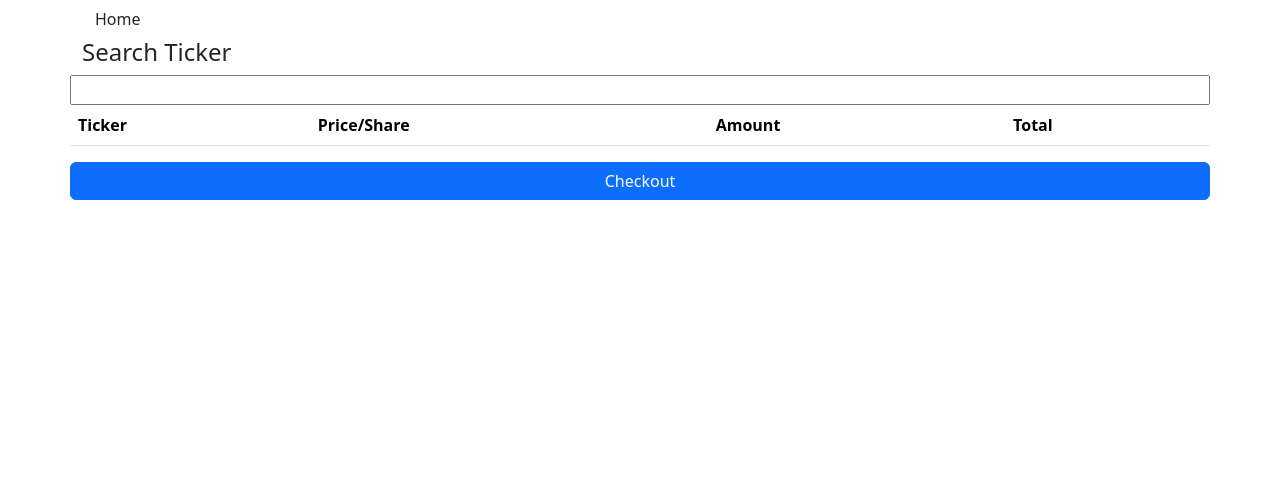
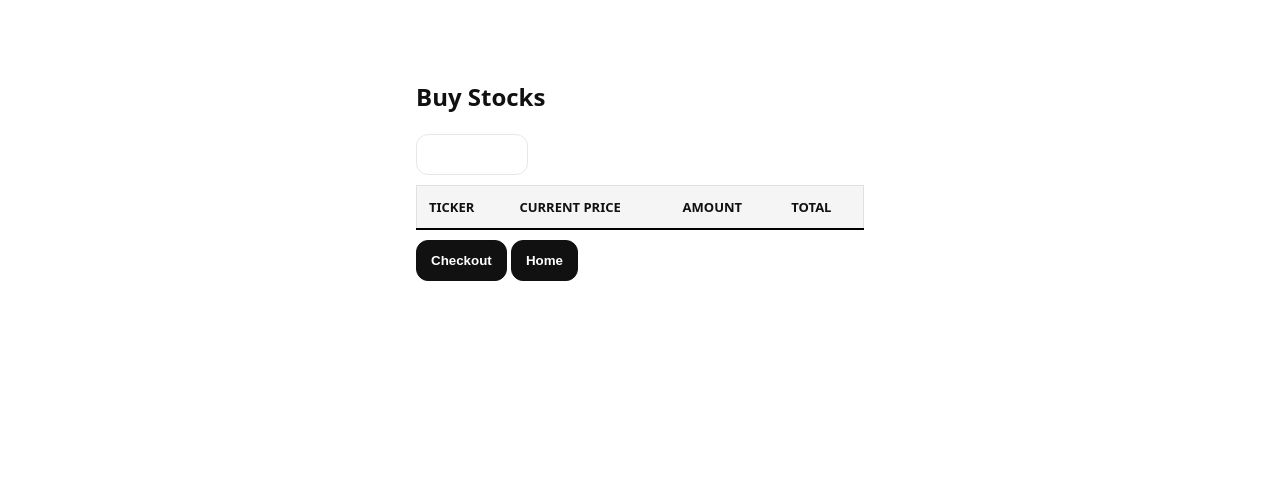
Before and after one commit to zausdemore-dillon/tradeGround, a Django app: page /buy/ in a window 1280 px wide. Shown: the top 480 px of the page. Before the commit the page ends 200 px from the top, so only its background shows below. Run offline with Django 5.2, Linux system fonts and the light colour scheme; lists and menus that the app fills with data are empty.

Commit message:
buy page updates

```diff
--- a/buy/urls.py
+++ b/buy/urls.py
@@ -6,6 +6,8 @@ app_name = 'buy'
 
 urlpatterns = [
     path('', views.index, name='buy'),
-    path('get_ticker', views.get_ticker, name='get_ticker'),
+    path('validate', views.validate_symbol, name='validate'),
     path('checkout', views.checkout, name='checkout'),
+    path('get_prices', views.get_prices, name='get_prices'),
+    path('autocomplete', views.ajax_autocomplete, name='autocomplete'),
 ]
--- a/buy/views.py
+++ b/buy/views.py
@@ -4,7 +4,7 @@ from django.http import HttpResponse, HttpResponseForbidden, HttpResponseRedirec
 from django.template import loader
 from django.shortcuts import render, redirect
 from tradeGround.alpaca_request import fetch_latest_price
-import json
+import json, re
 from trades.models import Trades
 from accounts.models import Profiles
 from django.contrib.auth import get_user_model
@@ -14,20 +14,54 @@ from trades.services import Services
 def index(request):
     return render(request, "../templates/buy.html")
 
-def get_ticker(request):
+def validate_symbol(request):
+    #return true or false, needs ?ticker=AMZN
     symbol = request.GET['ticker']
-    #lookup ticker in request
-    price = fetch_latest_price(symbol)
-    if price:
-        return HttpResponse(json.dumps({"ticker":request.GET['ticker'], "price":price, "exists":True}))
-    #return True if found else false
-    return HttpResponse('{"exists":false}')
+    try:
+        price = fetch_latest_price(symbol)
+        if price:
+            return HttpResponse(json.dumps({'exists':True, 'price':price}), status=200)
+        else:
+            return HttpResponse('{"exists":false}', status=404)
+    except Exception as e:
+        return HttpResponse(str(e), status=503)
 
 def checkout(request):
+    #get a list of tickers and their quantities to buy, returns success or failure
     service = Services()
-    #get data from cart
-    trades = json.loads(request.body)
-    for symbol in trades:
-        service.buy_stock(request.user, symbol, trades[symbol])
+    #get data from cart request.body = Dict[str, int] Dict[ticker, quantity]
+    try:
+        trades = json.loads(request.body)
+        for symbol in trades:
+            service.buy_stock(request.user, symbol, trades[symbol])
+        return HttpResponse(status=200)
+    except Exception as e:
+        return HttpResponse(str(e), status=503)
 
-    return HttpResponse(status=200)
+def get_prices(request):
+    #get a list of tickers and return their current prices or 503
+    prices = []
+    symbols: list[str] = json.loads(request.body)
+    for symbol in symbols:
+        price = fetch_latest_price(symbol)
+        if not price:
+            prices.append(None)
+        else:
+            prices.append(price)
+    return HttpResponse(json.dumps(prices), status=200)
+
+def ajax_autocomplete(request):
+    #takes in a search term and returns symbols from holdings with matching prefixes
+    #request needs ?prefix=[some prefix]
+    try:
+        prefix = request.GET['prefix']
+        symbols = Trades.objects.values_list('ticker', flat=True).distinct()
+        matches = []
+        for symbol in symbols:
+            match = re.findall(prefix, symbol)
+            if len(match) > 0:
+                print(match)
+                matches.append(symbol)
+        return HttpResponse(json.dumps(matches))
+    except Exception as e:
+        return HttpResponse(e, status=503)
--- a/static/css/style.css
+++ b/static/css/style.css
@@ -23,6 +23,7 @@ body {
   max-width: 480px;
   margin: 10vh auto;
   padding: 0 1rem;
+  position: relative;
 }
 
 /* Panels */
--- a/templates/buy.html
+++ b/templates/buy.html
@@ -1,34 +1,16 @@
-<!DOCTYPE html>
-<html>
-    <head>
-        <style>
-            input {
-                margin:0px;
-
-            }
-            body {
-                margin-top: 10%;
-            }
-        </style>
-    <meta charset="utf-8">
-    <meta name="viewport" content="width=device-width, initial-scale=1">
-    <title>Bootstrap demo</title>
-    <link href="https://cdn.jsdelivr.net/npm/bootstrap@5.3.8/dist/css/bootstrap.min.css" rel="stylesheet" integrity="sha384-sRIl4kxILFvY47J16cr9ZwB07vP4J8+LH7qKQnuqkuIAvNWLzeN8tE5YBujZqJLB" crossorigin="anonymous">
-  </head>
-    <body class="container">
-    <a class="btn" href="{% url 'home' %}">Home</a>
+{% extends 'base.html' %}
+{% block title %}Buy Stocks{% endblock %}
+{% block header %}<h1>Buy Stocks</h1>{% endblock %}
+{% block content %}
     <!--Search Bar-->
-    <div class="row">
-        <h4>Search Ticker</h3>
-    <input class="col" type="search" id="search"></input>
-    </div>
+    <input type="search" autocomplete="off" id="search"></input>
+    <div id="search-results"></div>
     <!--Search Results Table-->
-    <div class="row">
-    <table id="cart" class="col table" >
+    <table id="cart" class="holdings-table">
         <thead>
             <tr>
                 <th>Ticker</th>
-                <th>Price/Share</th>
+                <th>Current Price</th>
                 <th>Amount</th>
                 <th>Total</th>
             </tr>
@@ -36,17 +18,20 @@
         <tbody>
         </tbody>
     </table>
-    </div>
-    <div class="row">
-    <button id='checkout' class="btn btn-primary col">Checkout</button>
-    </div>
-    </body>
+    <button id='checkout' class="btn">Checkout</button>
+    <a href="{% url 'home' %}"><button class="btn">Home</button></a>
+
+    <!--Sell specific scripts-->
     <script>
         const csrftoken = getCookie('csrftoken');
         const input = document.querySelector('#search');
         const cart = document.querySelector('#cart tbody');
         const checkout = document.querySelector('#checkout');
+        const search_results = document.querySelector('#search-results');
         const cart_data = {};
+        input.addEventListener('search', add_to_cart);
+        input.addEventListener('input', search);
+        //send to checkout view, cart_data needs to be Dict[ticker, qty]
         checkout.addEventListener('click', (e)=>{
             fetch(
                 window.location.href + 'checkout',
@@ -67,52 +52,106 @@
                 }
             )
         });
-        input.addEventListener('search', search);
-
-        function search(e){
-            options = {};
-            const res = fetch(
-                (window.location.href + 'get_ticker?ticker=' + input.value),
+        //helper element creation function
+        function createElement(e, dom_atts, html_atts){
+            el = document.createElement(e);
+            for (var att in dom_atts){
+                el[att] = dom_atts[att]
+            }
+            for (var att in html_atts){
+                el.setAttribute(att, html_atts[att])
+            }
+            return el
+        }
+        //UI add to search results [tickers]
+        function render_results(tickers){
+            var resultsContainer = document.createElement('div');
+            resultsContainer.setAttribute('class','panel');
+            tickers.sort();
+            for (ticker of tickers){
+                resultsContainer.appendChild(createElement(
+                    'p',
+                    {
+                        innerHTML: ticker,
+                    },
+                    {
+                        value: ticker,
+                        class: 'result'
+                    }
+                ))
+            }
+            //remove previous resultsContainer
+            if(search_results.firstChild){
+                search_results.removeChild(search_results.firstChild);
+            }
+            search_results.appendChild(resultsContainer);
+        }
+        //search possible ticker symbols on keyup
+        async function search(e){
+            e.target.value = e.target.value.toUpperCase();
+            prefix = e.target.value;
+            var res = await fetch(
+                (window.location.href + 'autocomplete?prefix=' + prefix),
                 {
                     method: "GET"
                 }
             )
-            .then((res)=>{return res.json()})
-            .then((data)=>{
-                console.log(data)
-                if(data.exists){add_row(data.ticker, data.price)}
-            });
-            //returned json must be a dict with ticker, price, exists attributes
+            if (res.status != 200){
+                return
+            }
+            res = await res.json()
+            console.log(res);
+            render_results(res);
+        }
+        //validate ticker and add to table
+        async function add_to_cart(e){
+            var res = await fetch(
+                (window.location.href + 'validate?ticker=' + e.target.value),
+                {
+                    method: "GET"
+                }
+            );
+            if (status != 200){
+                return;
+            }
+            res = await res.json()
+            if (!res.exists){
+                return;
+            }
+            add_row(e.target.value, res.price);
+            e.target.value = '';
+            e.target.innerHTML = '';
+        }
 
-        }
         function add_row(ticker, price){
-            cart_data[ticker] = 0;
+            cart_data[ticker] = 1;
             let tr = document.createElement('tr');
-            for(var val of [ticker, price]){
-                let td = document.createElement('td');
-                td.innerHTML = val;
-                tr.appendChild(td);
-            }
-            let amount = document.createElement('input');
-            amount.type = 'number';
-            amount.min = '1';
-            amount.value = '1';
+            tr.appendChild(createElement('td', {innerHTML:ticker}, {}));
+            tr.appendChild(createElement('td', {innerHTML:price}, {'data-ticker':ticker}));
+
+            let amount = createElement(
+                'input',
+                {
+                    type:'number',
+                    min:'1',
+                    value:'1'
+                },
+                {}
+            );
+            amount.addEventListener('click', closure);
             let td = document.createElement('td');
             td.appendChild(amount);
             tr.appendChild(td);
-            let total = document.createElement('td');
-            total.innerHTML = 1 * price;
 
-            amount.addEventListener('click', closure);
+            tr.appendChild(createElement('td',{innerHTML: 1 * price},{}));
+            cart.appendChild(tr);
 
-            tr.appendChild(total);
-            cart.appendChild(tr);
             function closure(e){
                 total.innerHTML = e.target.value * price;
                 cart_data[ticker] = e.target.value;
             }
         }
-
+        //used to get val from csrf token cookie
         function getCookie(name) {
             let cookieValue = null;
             if (document.cookie && document.cookie !== '') {
@@ -129,10 +168,51 @@
             return cookieValue;
         }
 
+    </script>
+    <style>
+        #search {
+            margin-bottom: 10px;
+            display: block;
+            width: 25%;
+        }
 
+        #search:focus + #search-results{
+            display: block;
+        }
 
+        #search:not(:focus) + #search-results{
+            display: none;
+        }
 
-    </script>
-    <script src="https://cdn.jsdelivr.net/npm/bootstrap@5.3.8/dist/js/bootstrap.bundle.min.js" integrity="sha384-FKyoEForCGlyvwx9Hj09JcYn3nv7wiPVlz7YYwJrWVcXK/BmnVDxM+D2scQbITxI" crossorigin="anonymous"></script>
-  </body>
-</html>
+        #search-results {
+            position: absolute;
+            width: 25%;
+        }
+
+        .holdings-table {
+        width: 100%;
+        border-collapse: collapse;
+        border: 1px solid #e0e0e0;
+        margin-bottom: 10px;
+        }
+
+        .holdings-table th {
+            background: #f5f5f5;
+            padding: 12px;
+            text-align: left;
+            font-weight: 600;
+            text-transform: uppercase;
+            font-size: 13px;
+            border-bottom: 2px solid #000;
+        }
+
+        .holdings-table td {
+            padding: 15px 12px;
+            border-bottom: 1px solid #e0e0e0;
+        }
+
+        .holdings-table tr:hover {
+            background: #fafafa;
+        }
+    </style>
+{% endblock%}
```
